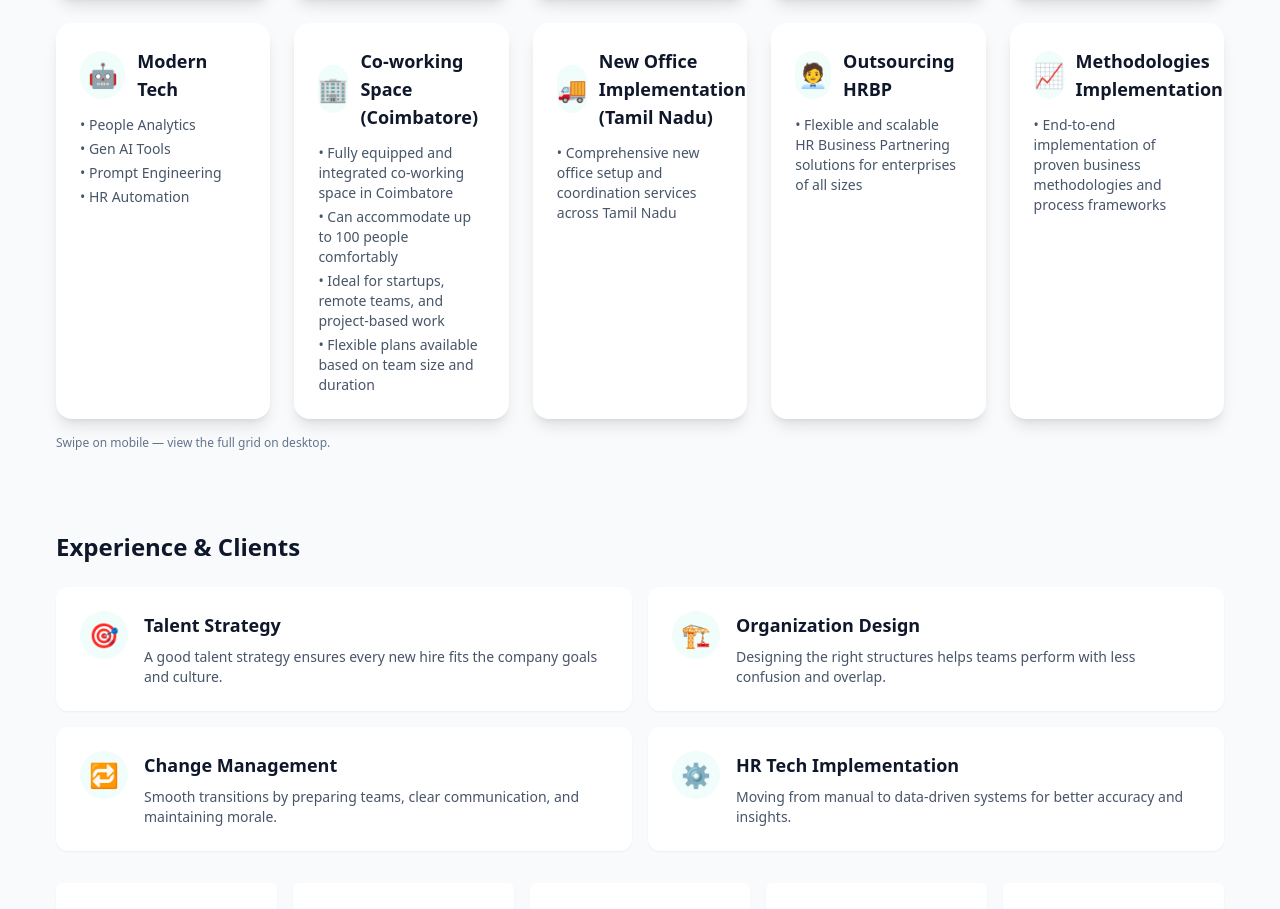
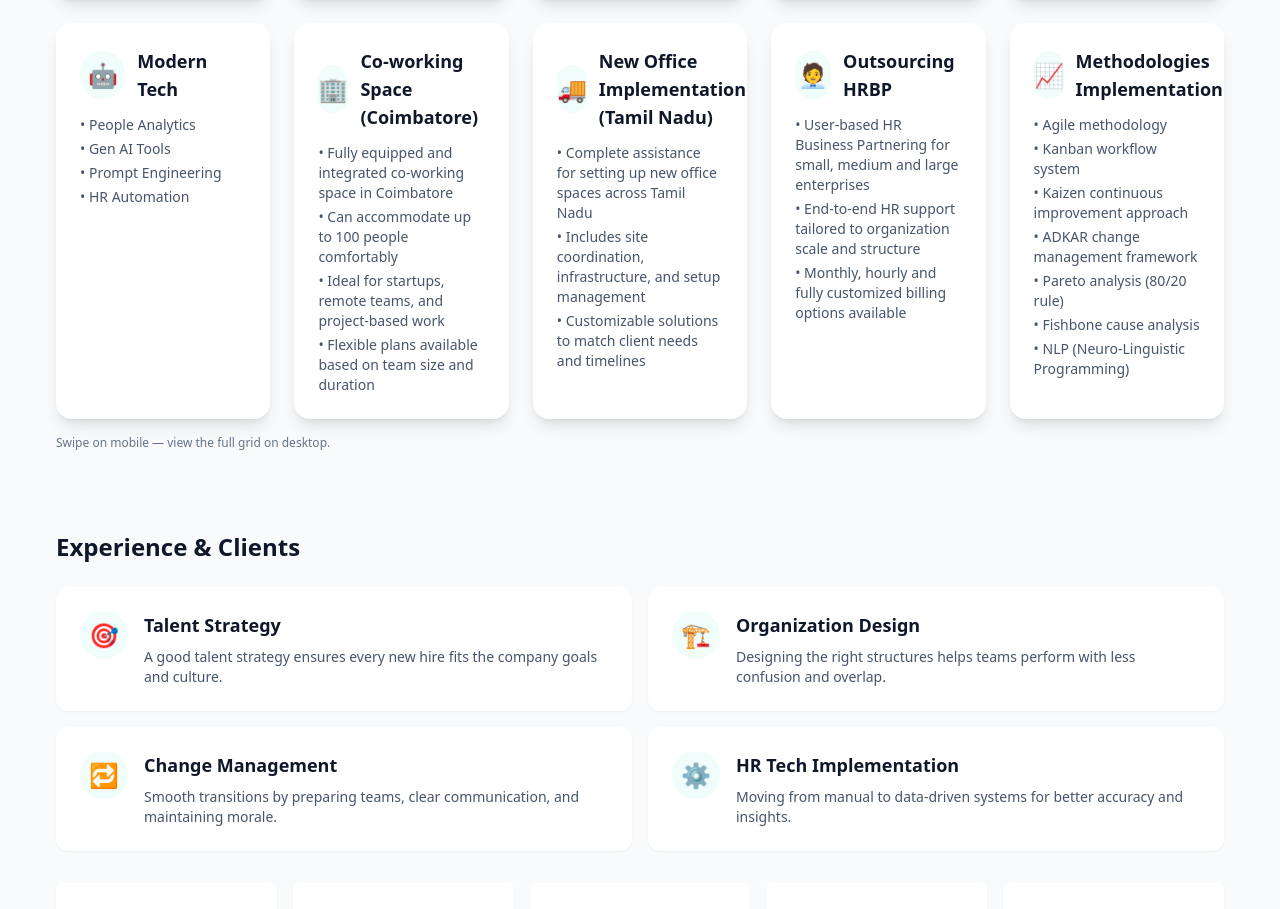
Before and after one commit to ritsroughworks/hr-portfolio, a React (Vite) app: page / in a window 1280 px wide. Shown: the part 1263-2172 px from the top of the page. Built offline with nearby package versions, Linux system fonts and the light colour scheme.

Commit message:
updated SkillsCarousel.jsx
Fixed content for cards

```diff
--- a/src/components/SkillsCarousel.jsx
+++ b/src/components/SkillsCarousel.jsx
@@ -13,10 +13,48 @@ export function SkillsCarousel() {
     { emoji: '⚙️', title: 'People Operations', bullets: ['HR Audits', 'Process Optimization', 'HRIS', 'Payroll & Compliance'] },
     { emoji: '💡', title: 'Performance & Culture', bullets: ['OKRs', 'Performance Frameworks', 'Engagement & DEI', 'Change Management'] },
     { emoji: '🤖', title: 'Modern Tech', bullets: ['People Analytics', 'Gen AI Tools', 'Prompt Engineering', 'HR Automation'] },
-    { emoji: '🏢', title: 'Co-working Space (Coimbatore)', bullets: ['Fully equipped and integrated co-working space in Coimbatore','Can accommodate up to 100 people comfortably','Ideal for startups, remote teams, and project-based work','Flexible plans available based on team size and duration' ] },
-    { emoji: '🚚', title: 'New Office Implementation (Tamil Nadu)', bullets: ['Comprehensive new office setup and coordination services across Tamil Nadu'] },
-    { emoji: '🧑‍💼', title: 'Outsourcing HRBP', bullets: ['Flexible and scalable HR Business Partnering solutions for enterprises of all sizes'] },
-    { emoji: '📈', title: 'Methodologies Implementation', bullets: ['End-to-end implementation of proven business methodologies and process frameworks'] },
+
+    {
+      emoji: '🏢',
+      title: 'Co-working Space (Coimbatore)',
+      bullets: [
+        'Fully equipped and integrated co-working space in Coimbatore',
+        'Can accommodate up to 100 people comfortably',
+        'Ideal for startups, remote teams, and project-based work',
+        'Flexible plans available based on team size and duration',
+      ],
+    },
+    {
+      emoji: '🚚',
+      title: 'New Office Implementation (Tamil Nadu)',
+      bullets: [
+        'Complete assistance for setting up new office spaces across Tamil Nadu',
+        'Includes site coordination, infrastructure, and setup management',
+        'Customizable solutions to match client needs and timelines',
+      ],
+    },
+    {
+      emoji: '🧑‍💼',
+      title: 'Outsourcing HRBP',
+      bullets: [
+        'User-based HR Business Partnering for small, medium and large enterprises',
+        'End-to-end HR support tailored to organization scale and structure',
+        'Monthly, hourly and fully customized billing options available',
+      ],
+    },
+    {
+      emoji: '📈',
+      title: 'Methodologies Implementation',
+      bullets: [
+        'Agile methodology',
+        'Kanban workflow system',
+        'Kaizen continuous improvement approach',
+        'ADKAR change management framework',
+        'Pareto analysis (80/20 rule)',
+        'Fishbone cause analysis',
+        'NLP (Neuro-Linguistic Programming)',
+      ],
+    },
   ];
 
   return (
```
